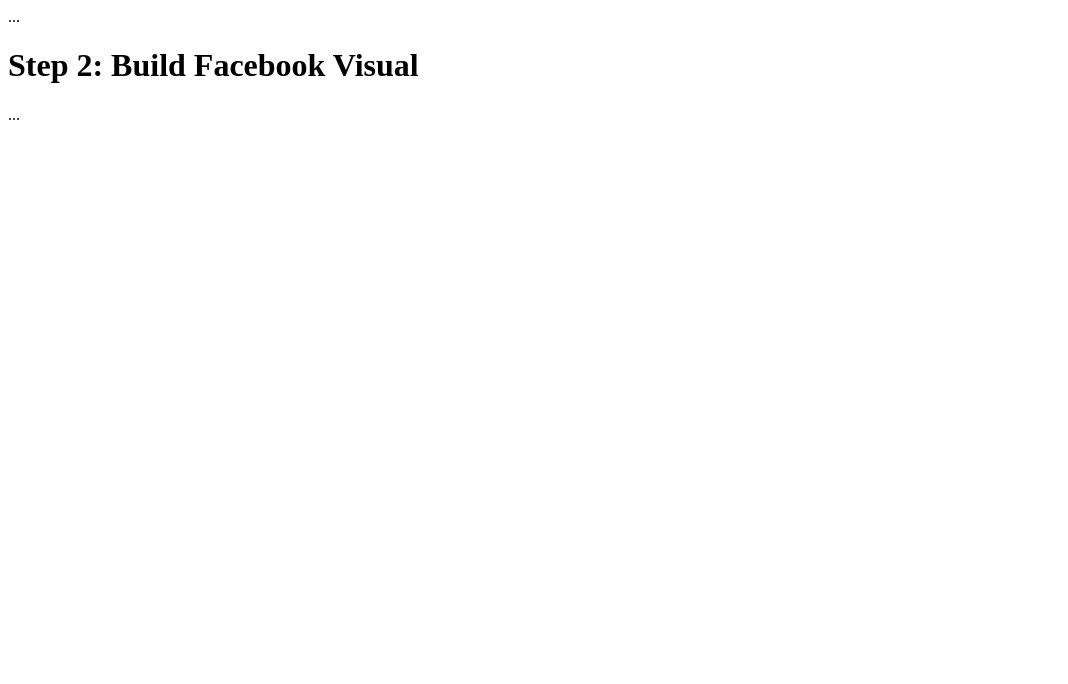
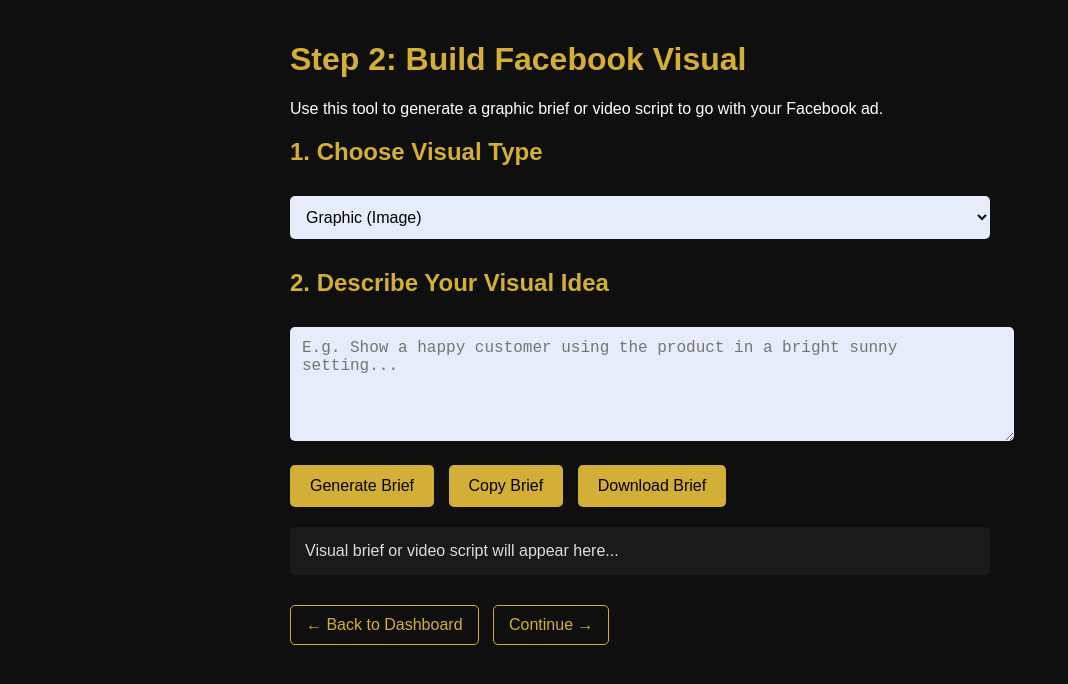
Before and after one commit to lacwil/Personal-trainer, a plain HTML site: page visual-fb.html in a window 1280 px wide. Shown: the whole page, without its empty margins (0-1068 px from the left). Drawn offline with Linux system fonts and the light colour scheme.

Commit message:
Update visual-fb.html

```diff
--- a/visual-fb.html
+++ b/visual-fb.html
@@ -2,11 +2,137 @@
 <html lang="en">
 <head>
   <meta charset="UTF-8" />
+  <meta name="viewport" content="width=device-width, initial-scale=1.0" />
   <title>Facebook Visual Builder</title>
-  ...
+  <style>
+    body {
+      font-family: Arial, sans-serif;
+      background-color: #0f0f0f;
+      color: #fff;
+      padding: 20px;
+      max-width: 700px;
+      margin: auto;
+    }
+    h1, h2 {
+      color: #d4af37;
+    }
+    textarea, input, select {
+      width: 100%;
+      padding: 12px;
+      margin: 10px 0;
+      border: none;
+      border-radius: 5px;
+      font-size: 16px;
+      background-color: #e6ecfa;
+      color: #000;
+    }
+    button {
+      background-color: #d4af37;
+      color: #000;
+      padding: 12px 20px;
+      border: none;
+      border-radius: 5px;
+      font-size: 16px;
+      cursor: pointer;
+      margin: 10px 10px 0 0;
+    }
+    button:hover {
+      background-color: #b9992d;
+    }
+    .tip {
+      background-color: #1a1a1a;
+      padding: 15px;
+      border-radius: 5px;
+      margin-top: 20px;
+      color: #dcdcdc;
+      white-space: pre-wrap;
+    }
+    .back-btn, .continue-btn {
+      display: inline-block;
+      margin-top: 30px;
+      text-decoration: none;
+      color: #d4af37;
+      border: 1px solid #d4af37;
+      padding: 10px 15px;
+      border-radius: 5px;
+      transition: 0.3s;
+      margin-right: 10px;
+    }
+    .back-btn:hover, .continue-btn:hover {
+      background-color: #d4af37;
+      color: #000;
+    }
+  </style>
 </head>
 <body>
   <h1>Step 2: Build Facebook Visual</h1>
-  ...
+  <p>Use this tool to generate a graphic brief or video script to go with your Facebook ad.</p>
+
+  <h2>1. Choose Visual Type</h2>
+  <select id="visualType">
+    <option value="graphic">Graphic (Image)</option>
+    <option value="video">Video (Script)</option>
+  </select>
+
+  <h2>2. Describe Your Visual Idea</h2>
+  <textarea id="idea" rows="5" placeholder="E.g. Show a happy customer using the product in a bright sunny setting..."></textarea>
+
+  <button onclick="generateBrief()">Generate Brief</button>
+  <button onclick="copyBrief()">Copy Brief</button>
+  <button onclick="downloadBrief()">Download Brief</button>
+
+  <div class="tip" id="briefOutput">Visual brief or video script will appear here...</div>
+
+  <a href="dashboard-growth.html" class="back-btn">← Back to Dashboard</a>
+  <a href="visual-fb-assets.html" class="continue-btn">Continue →</a>
+
+  <script>
+    async function generateBrief() {
+      const type = document.getElementById("visualType").value;
+      const idea = document.getElementById("idea").value.trim();
+      const briefBox = document.getElementById("briefOutput");
+
+      if (!idea) {
+        briefBox.textContent = "⚠️ Please describe your idea first.";
+        return;
+      }
+
+      briefBox.textContent = "⏳ Generating brief...";
+
+      const prompt = Create a ${type === 'graphic' ? 'graphic design brief' : 'video ad script'} for a Facebook ad based on the idea: ${idea};
+
+      try {
+        const response = await fetch("https://soft-thunder-a191.n42g9z2qdg.workers.dev/", {
+          method: "POST",
+          headers: {
+            "Content-Type": "application/json"
+          },
+          body: JSON.stringify({
+            product: "Facebook Visual Content",
+            audience: prompt
+          })
+        });
+
+        const text = await response.text();
+        briefBox.textContent = text || "⚠️ OpenAI returned no brief.";
+      } catch (error) {
+        briefBox.textContent = "⚠️ Error generating brief. Please try again.";
+      }
+    }
+
+    function copyBrief() {
+      const content = document.getElementById("briefOutput").textContent;
+      navigator.clipboard.writeText(content).then(() => alert("Brief copied to clipboard!"));
+    }
+
+    function downloadBrief() {
+      const content = document.getElementById("briefOutput").textContent;
+      const blob = new Blob([content], { type: 'text/plain' });
+      const link = document.createElement('a');
+      link.href = URL.createObjectURL(blob);
+      link.download = "facebook-visual-brief.txt";
+      link.click();
+    }
+  </script>
 </body>
 </html>
```
